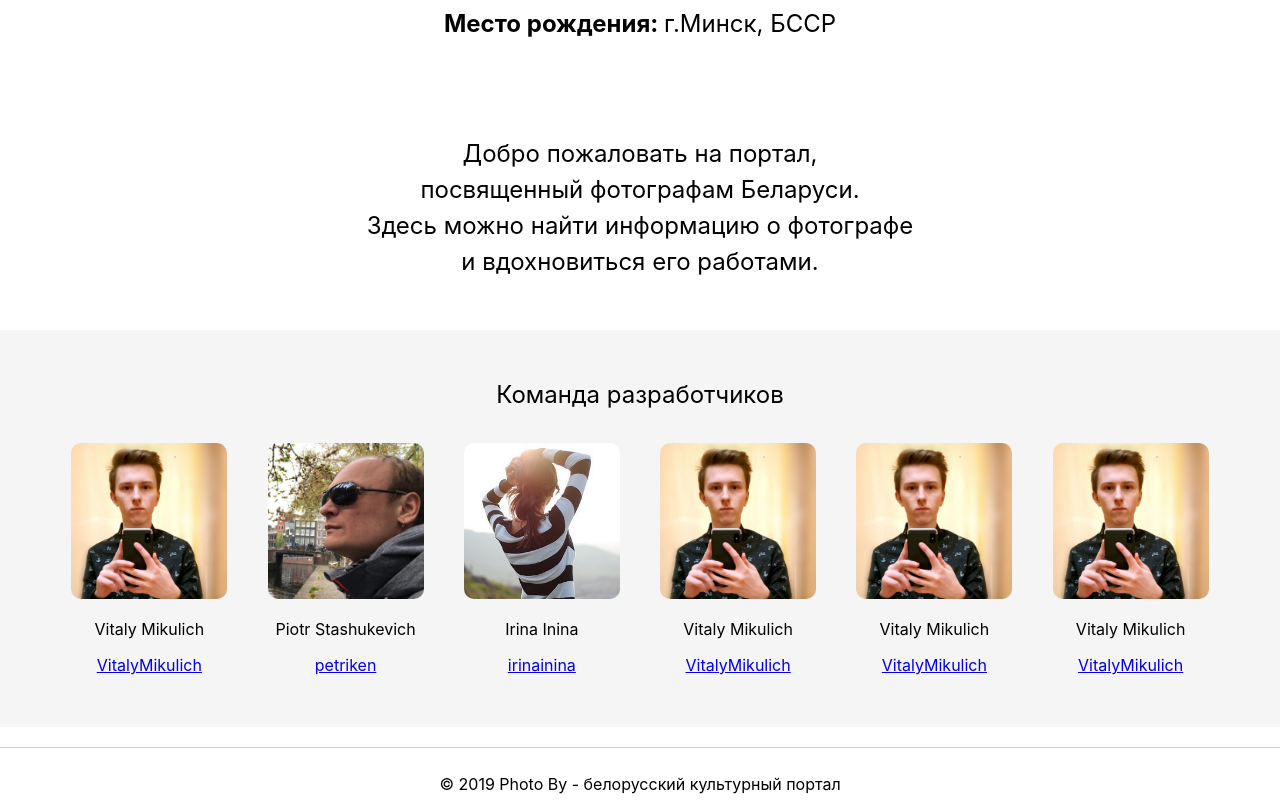
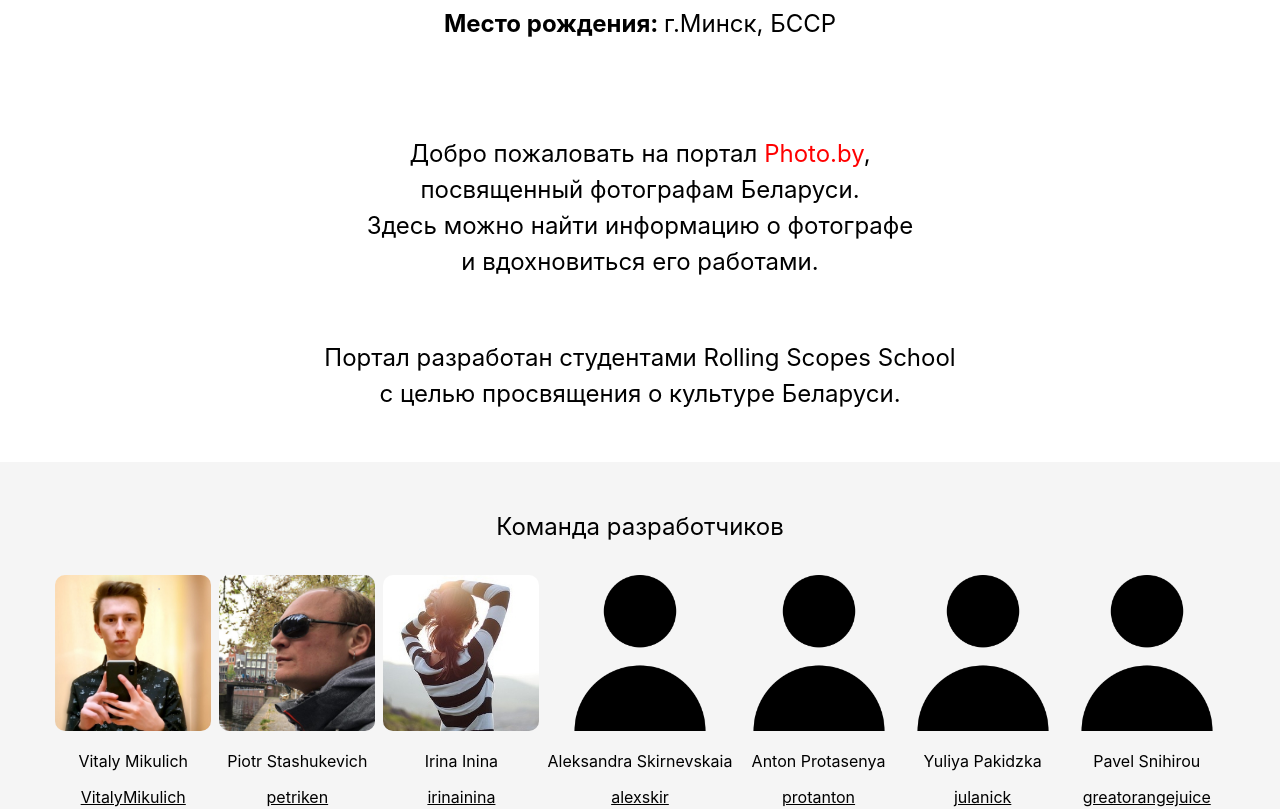
Before and after one commit to petriken/CodeJam-Culture-Portal, a React (Create React App) app: page / in a window 1280 px wide. Shown: the part 900-1709 px from the top of the page. Built offline with nearby package versions, Linux system fonts and the light colour scheme; what google-maps-react would draw is missing.

Commit message:
refactor: change description

```diff
--- a/src/components/Developer/Developer.css
+++ b/src/components/Developer/Developer.css
@@ -1,5 +1,6 @@
 .developer-container {
   margin: 10px 0;
+  text-align: center;
 }
 
 .developer-container img {
@@ -8,11 +9,11 @@
   border-radius: 10px;
 }
 
-.developer-container p {
-  text-align: center;
+.developer-container a {
+  color: black;
 }
 
-/* .developer-container a {
-  text-align: center;
-  width: 100%;
-} */
+.developer-container a:hover {
+  transition: .2s;
+  color: red;
+}
--- a/src/containers/MainPage/MainPage.js
+++ b/src/containers/MainPage/MainPage.js
@@ -7,6 +7,10 @@ import data from '../../data/people';
 import avatarVitalyMikulich from '../../img/developers/VitalyMikulich.jpg';
 import avatarPetriken from '../../img/developers/petriken.png';
 import avatarIrinainina from '../../img/developers/irinainina.jpg';
+import avatarAlexskir from '../../img/developers/user.png';
+import avatarProtanton from '../../img/developers/user.png';
+import avatarJulanick from '../../img/developers/user.png';
+import avatarGreatorangejuice from '../../img/developers/user.png';
 
 function MainPage(props) {
   const date = new Date();
@@ -20,10 +24,11 @@ function MainPage(props) {
         <Avatar data={profile}/>
         <Description data={profile}/>
         <p className="description-mainpage">
-          <span>Добро пожаловать на портал,</span> <span>посвященный фотографам Беларуси.</span>
+          <span>Добро пожаловать на портал <font color="red">Photo.by</font>,</span> <span>посвященный фотографам Беларуси.</span>
           <span>Здесь можно найти информацию о фотографе </span>
           <span>и вдохновиться его работами.</span>
         </p>
+        <p className="description-mainpage">Портал разработан студентами Rolling Scopes School с целью просвящения о культуре Беларуси.</p>
       </div>
       <div className="developers-container">
         <p>Команда разработчиков</p>
@@ -31,9 +36,10 @@ function MainPage(props) {
           <Developer name="Vitaly Mikulich" gitHub="VitalyMikulich" avatar={avatarVitalyMikulich} />
           <Developer name="Piotr Stashukevich" gitHub="petriken" avatar={avatarPetriken} />
           <Developer name="Irina Inina" gitHub="irinainina" avatar={avatarIrinainina} />
-          <Developer name="Vitaly Mikulich" gitHub="VitalyMikulich" avatar={avatarVitalyMikulich} />
-          <Developer name="Vitaly Mikulich" gitHub="VitalyMikulich" avatar={avatarVitalyMikulich} />
-          <Developer name="Vitaly Mikulich" gitHub="VitalyMikulich" avatar={avatarVitalyMikulich} />
+          <Developer name="Aleksandra Skirnevskaia" gitHub="alexskir" avatar={avatarAlexskir} />
+          <Developer name="Anton Protasenya" gitHub="protanton" avatar={avatarProtanton} />
+          <Developer name="Yuliya Pakidzka" gitHub="julanick" avatar={avatarJulanick} />
+          <Developer name="Pavel Snihirou" gitHub="greatorangejuice" avatar={avatarGreatorangejuice} />
         </div>
       </div>
     </>
```
Also changed, not shown: src/img/developers/user.png (added).
